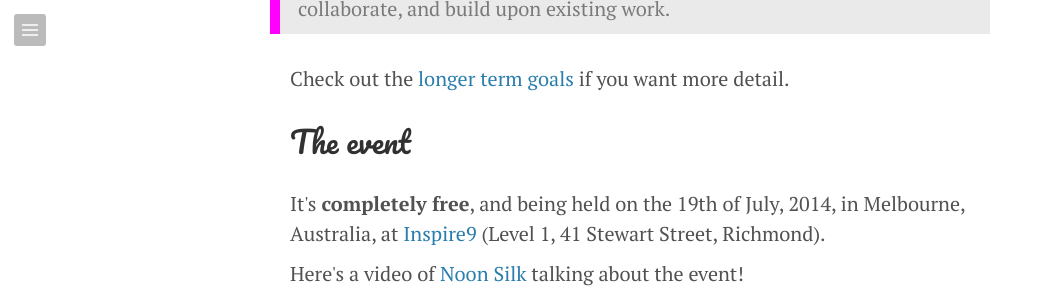
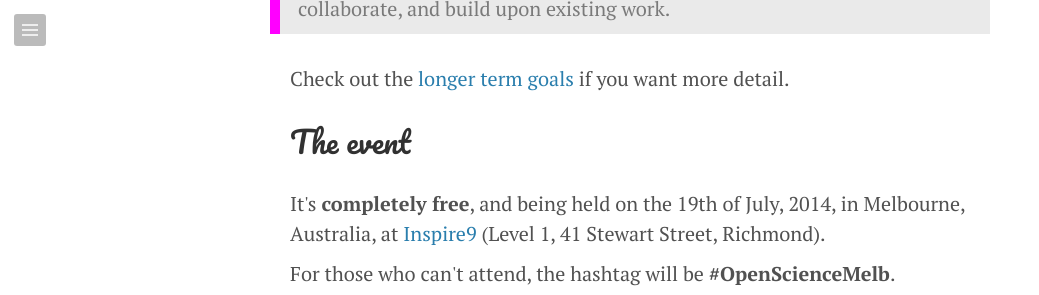
Before and after one commit to OpenScienceWorkshops/OpenScienceWorkshops.github.io, a Jekyll site: the page built from index.html, in a window 1280 px wide and 900 px high, scrolled down 886 px, cut to the strip 0-295 px from the top of the window. Shown: the whole strip, without its empty margins (0-1039 px from the left). Built offline with Jekyll 4.4.1, drawn with Linux system fonts in a browser that asks for light colours; nearby versions of some CDN libraries; Markdown is read by kramdown in place of the engine named in the settings; the list of posts is cut into pages by our own code; comment, search, counter and statistics services are not loaded.

Commit message:
Added hashtag on the webpage

```diff
--- a/index.html
+++ b/index.html
@@ -30,6 +30,8 @@ title: Home
     <p>It's <b>completely free</b>, and being held on the 19th of July, 2014, in
     Melbourne, Australia, at <a href="http://inspire9.com/">Inspire9</a>
     (Level 1, 41 Stewart Street, Richmond).</p>
+
+    <p>For those who can't attend, the hashtag will be <b>#OpenScienceMelb</b>.</p>
 
     <p>Here's a video of <a href="https://github.com/silky">Noon Silk</a> talking about the event!  </p>
     <iframe src="//player.vimeo.com/video/97493014" width="100%" height="371" frameborder="0" webkitallowfullscreen mozallowfullscreen allowfullscreen></iframe> <p><a href="http://vimeo.com/97493014">Open Science Workshop - Melbourne, 19th of July</a> on <a href="https://vimeo.com">Vimeo</a>.</p>
```
